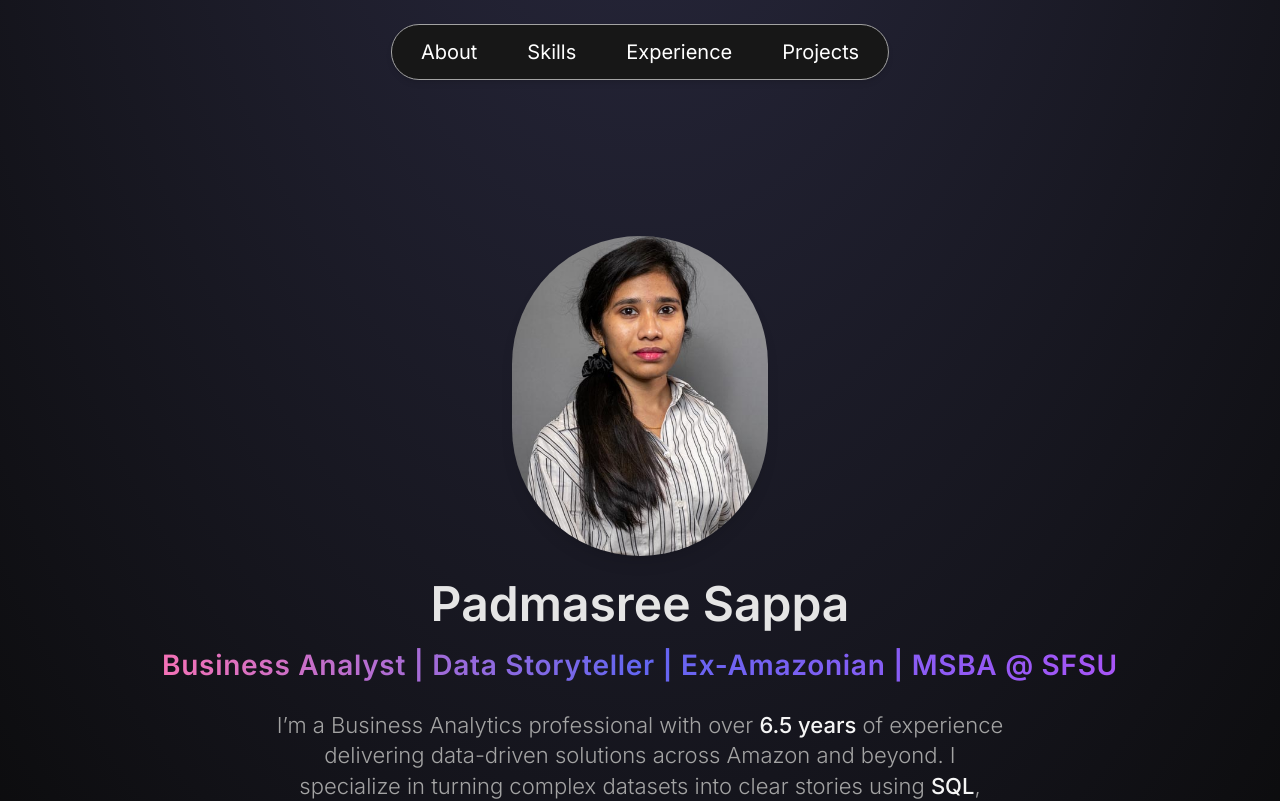
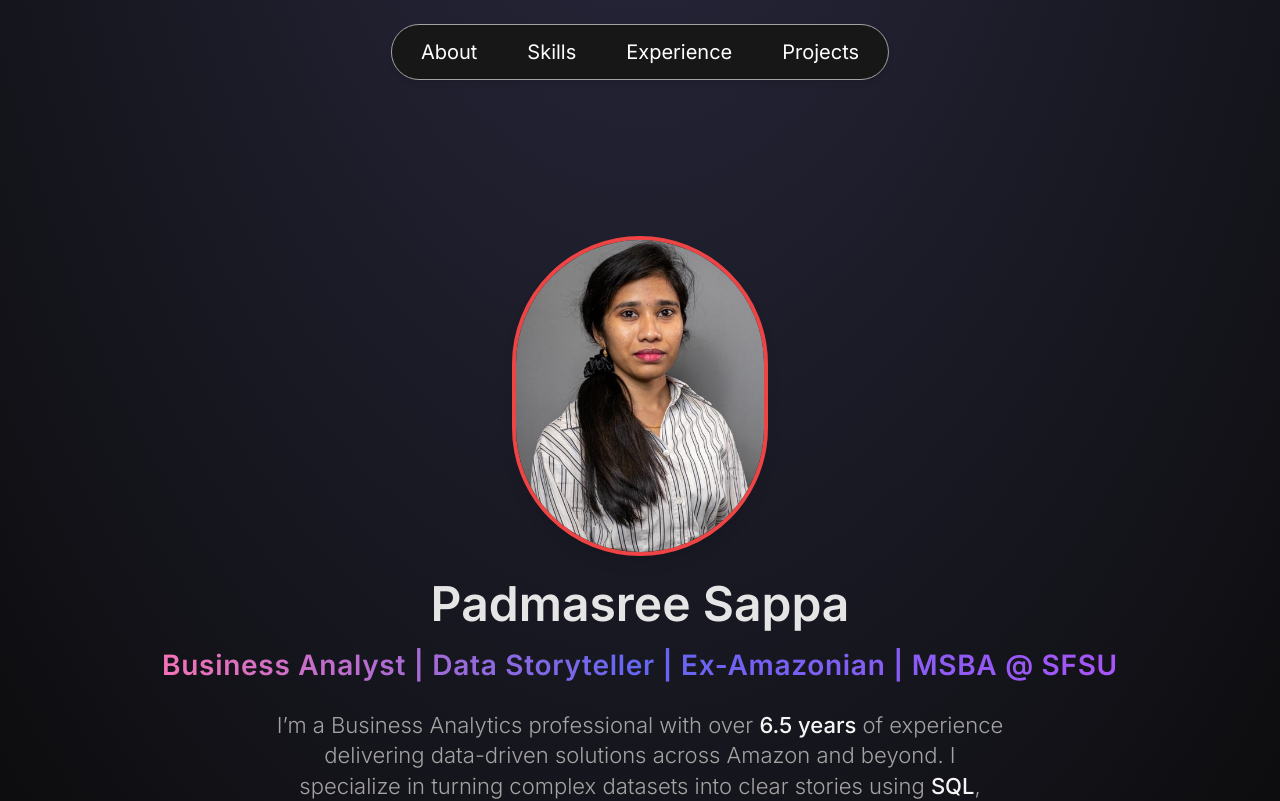
Before and after one commit to dsappa7196/dsappa7196.github.io, a React (Vite) app: page / in a window 1280 px wide. Shown: the top 801 px of the page. Built offline with nearby package versions, Linux system fonts and the light colour scheme.

Commit message:
test: verify deployment trigger

```diff
--- a/src/Components/Hero.jsx
+++ b/src/Components/Hero.jsx
@@ -30,7 +30,7 @@ const Hero = () => {
           transition={{ duration: 1, ease: 'easeOut' }}
           src={profilePic}
           alt="Padmasree Sappa"
-          className="rounded-full w-44 h-48 sm:w-56 sm:h-72 lg:w-64 lg:h-80 object-cover shadow-lg mb-6"
+          className="rounded-full w-44 h-48 sm:w-56 sm:h-72 lg:w-64 lg:h-80 object-cover shadow-lg mb-6 border-4 border-red-500"
         />
 
         {/* Name */}
```
